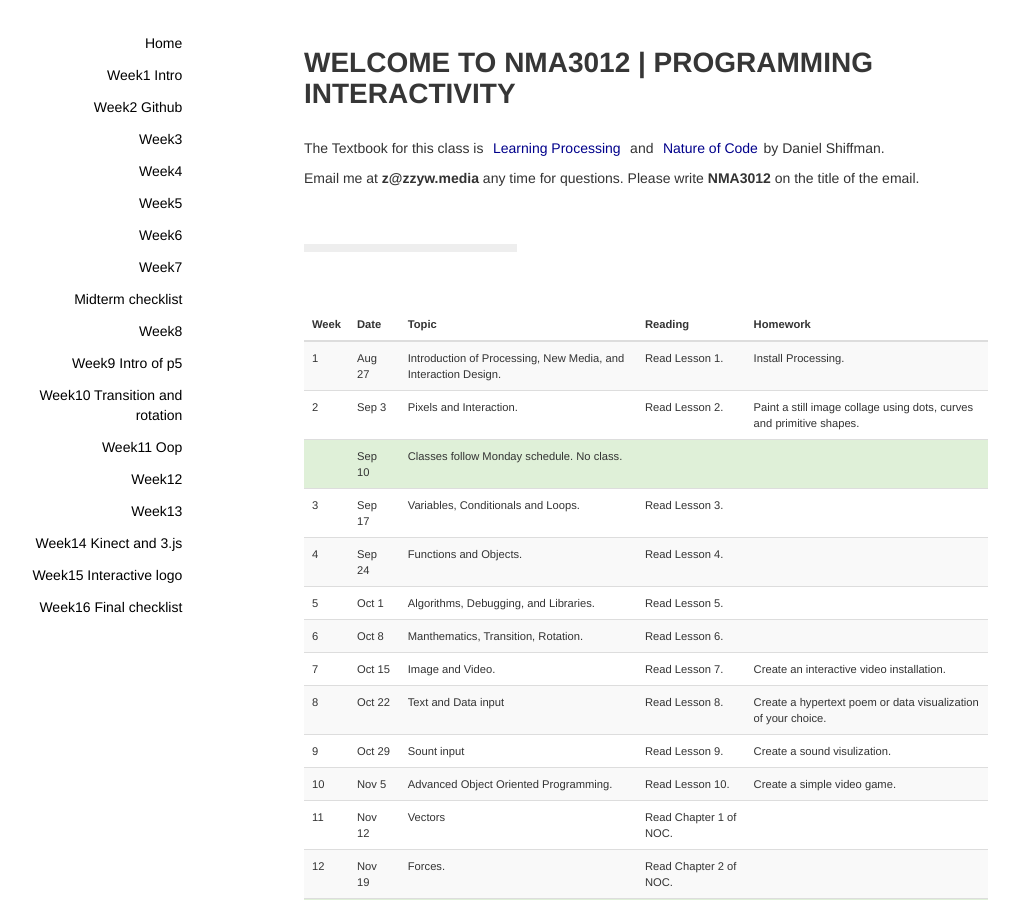
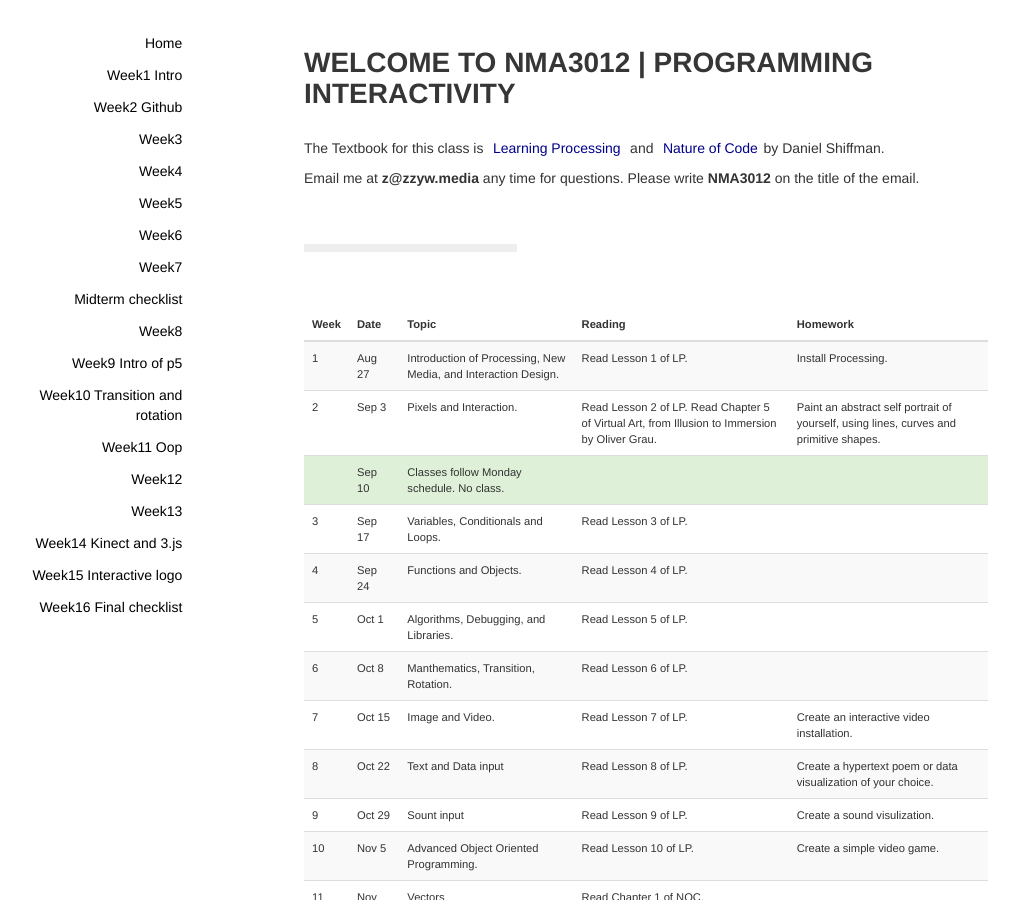
Before and after one commit to zhenzhenqi/NMA3012, a Jekyll site: the page built from index.html, in a window 1280 px wide and 900 px high. Shown: the whole window, without its empty margins (45-1064 px from the left). Built offline with Jekyll 4.4.1, drawn with Linux system fonts in a browser that asks for light colours; nearby versions of some CDN libraries.

```diff
--- a/index.html
+++ b/index.html
@@ -24,15 +24,15 @@ title: Welcome to NMA3012 | Programming Interactivity
             <td id="td_id_1" class="td-class-1">1</td>
             <td id="td_id_1" class="td-class-1">Aug 27</td>
             <td>Introduction of Processing, New Media, and Interaction Design.</td>
-            <td>Read Lesson 1.</td>
+            <td>Read Lesson 1 of LP.</td>
             <td>Install Processing.</td>
         </tr>
         <tr id="tr_id_2" class="tr-class-2">
             <td id="td_id_1" class="td-class-1">2</td>
             <td id="td_id_2" class="td-class-2">Sep 3</td>
             <td>Pixels and Interaction.</td>
-            <td>Read Lesson 2.</td>
-            <td>Paint a still image collage using dots, curves and primitive shapes.</td>
+            <td>Read Lesson 2 of LP. Read Chapter 5 of Virtual Art, from Illusion to Immersion by Oliver Grau.</td>
+            <td>Paint an abstract self portrait of yourself, using lines, curves and primitive shapes.</td>
         </tr>
         <tr id="tr_id_4" class="success">
             <td id="td_id_1" class="td-class-1"></td>
@@ -45,56 +45,56 @@ title: Welcome to NMA3012 | Programming Interactivity
             <td id="td_id_1" class="td-class-1">3</td>
             <td id="td_id_5" class="td-class-5">Sep 17</td>
             <td>Variables, Conditionals and Loops.</td>
-            <td>Read Lesson 3.</td>
+            <td>Read Lesson 3 of LP.</td>
             <td></td>
         </tr>
         <tr id="tr_id_5" class="tr-class-5">
             <td id="td_id_1" class="td-class-1">4</td>
             <td id="td_id_5" class="td-class-5">Sep 24</td>
             <td>Functions and Objects.</td>
-            <td>Read Lesson 4.</td>
+            <td>Read Lesson 4 of LP.</td>
             <td></td>
         </tr>
         <tr id="tr_id_5" class="tr-class-5">
             <td id="td_id_1" class="td-class-1">5</td>
             <td id="td_id_5" class="td-class-5">Oct 1</td>
             <td>Algorithms, Debugging, and Libraries.</td>
-            <td>Read Lesson 5.</td>
+            <td>Read Lesson 5 of LP.</td>
             <td></td>
         </tr>
         <tr id="tr_id_5" class="tr-class-5">
             <td id="td_id_1" class="td-class-1">6</td>
             <td id="td_id_5" class="td-class-5">Oct 8</td>
             <td>Manthematics, Transition, Rotation.</td>
-            <td>Read Lesson 6.</td>
+            <td>Read Lesson 6 of LP.</td>
             <td></td>
         </tr>
         <tr id="tr_id_5" class="tr-class-5">
             <td id="td_id_1" class="td-class-1">7</td>
             <td id="td_id_5" class="td-class-5">Oct 15</td>
             <td>Image and Video.</td>
-            <td>Read Lesson 7.</td>
+            <td>Read Lesson 7 of LP.</td>
             <td>Create an interactive video installation.</td>
         </tr>
         <tr id="tr_id_5" class="tr-class-5">
             <td id="td_id_1" class="td-class-1">8</td>
             <td id="td_id_5" class="td-class-5">Oct 22</td>
             <td>Text and Data input</td>
-            <td>Read Lesson 8.</td>
+            <td>Read Lesson 8 of LP.</td>
             <td>Create a hypertext poem or data visualization of your choice.</td>
         </tr>
         <tr id="tr_id_5" class="tr-class-5">
             <td id="td_id_1" class="td-class-1">9</td>
             <td id="td_id_5" class="td-class-5">Oct 29</td>
             <td>Sount input</td>
-            <td>Read Lesson 9.</td>
+            <td>Read Lesson 9 of LP.</td>
             <td>Create a sound visulization.</td>
         </tr>
         <tr id="tr_id_5" class="tr-class-5">
             <td id="td_id_1" class="td-class-1">10</td>
             <td id="td_id_5" class="td-class-5">Nov 5</td>
             <td>Advanced Object Oriented Programming.</td>
-            <td>Read Lesson 10.</td>
+            <td>Read Lesson 10 of LP.</td>
             <td>Create a simple video game.</td>
         </tr>
         <tr id="tr_id_5" class="tr-class-5">
```
